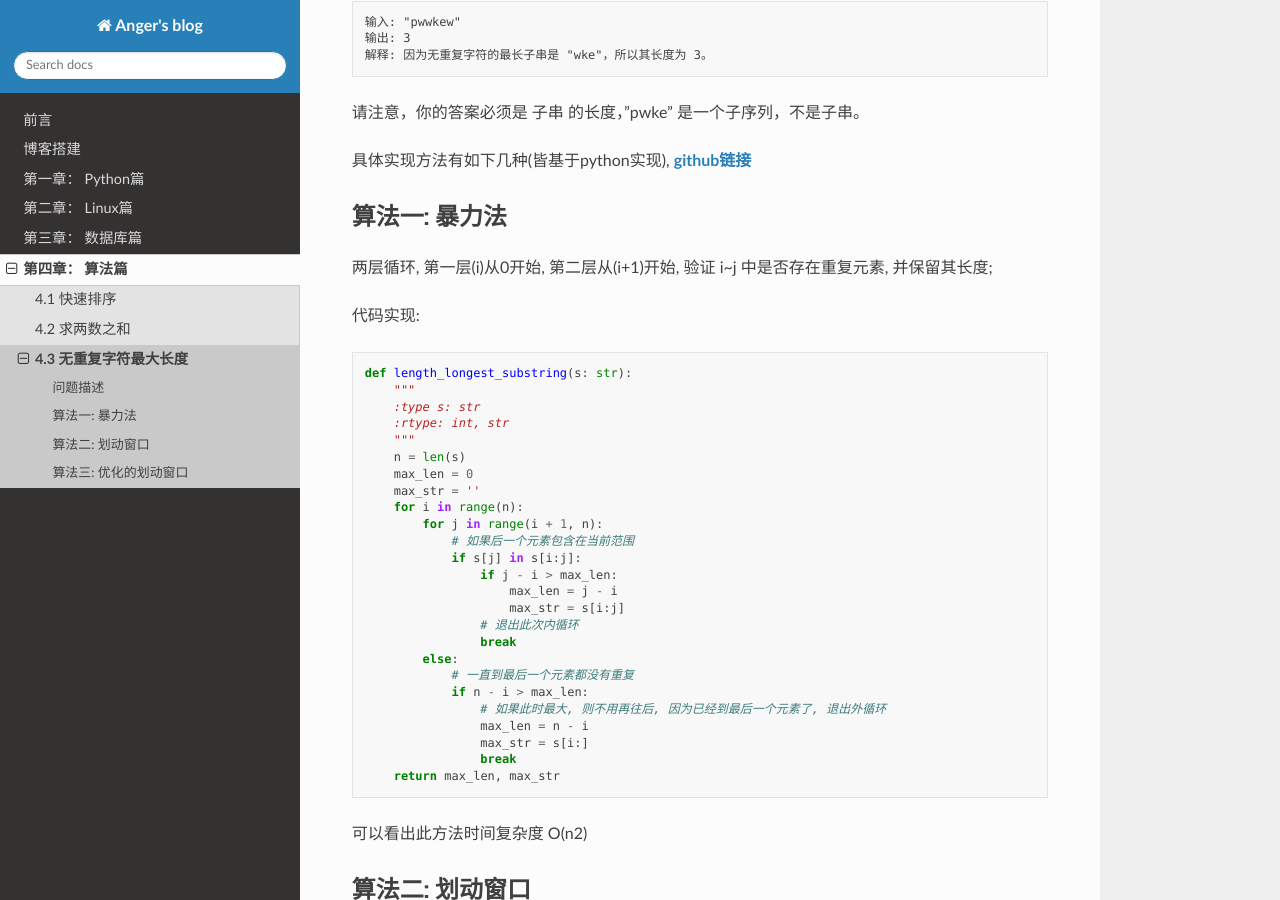
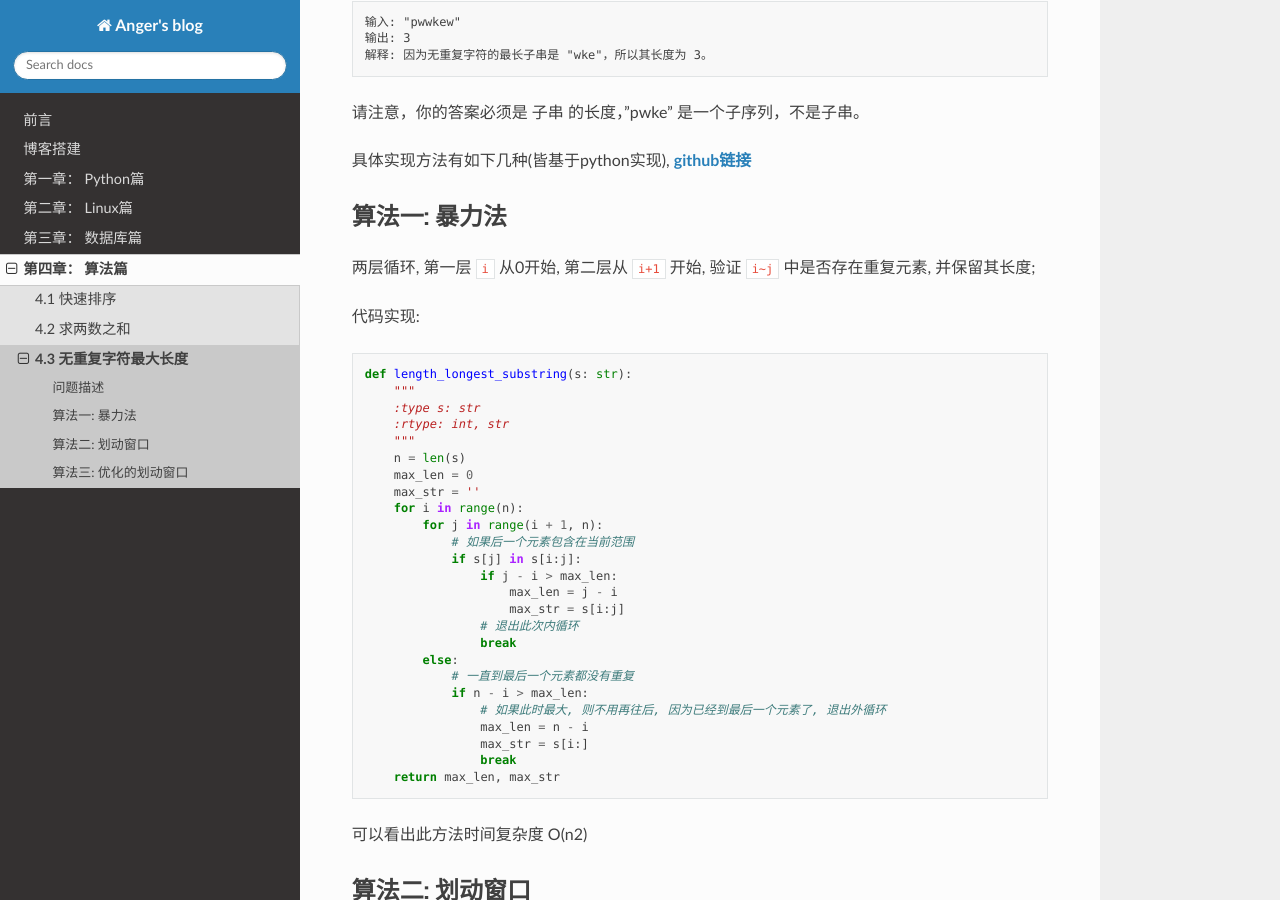
Before and after one commit to JustMeliyu/Anger_Sphinx, a Sphinx documentation site: the page built from source/Algorithm/D03_RepeatStr.md, in a window 1280 px wide and 900 px high, scrolled down 619 px. Built offline with Sphinx 7.4.7 and the Read the Docs theme 2.0.0, drawn with Linux system fonts in a browser that asks for light colours.

Commit message:
modify format

````diff
--- a/source/Algorithm/D03_RepeatStr.md
+++ b/source/Algorithm/D03_RepeatStr.md
@@ -27,7 +27,7 @@
 
 
 ### 算法一: 暴力法
-两层循环, 第一层(i)从0开始, 第二层从(i+1)开始, 验证 i~j 中是否存在重复元素, 并保留其长度;
+两层循环, 第一层 `i` 从0开始, 第二层从 `i+1` 开始, 验证 `i~j` 中是否存在重复元素, 并保留其长度;
 
 代码实现:
 ```python3
````
